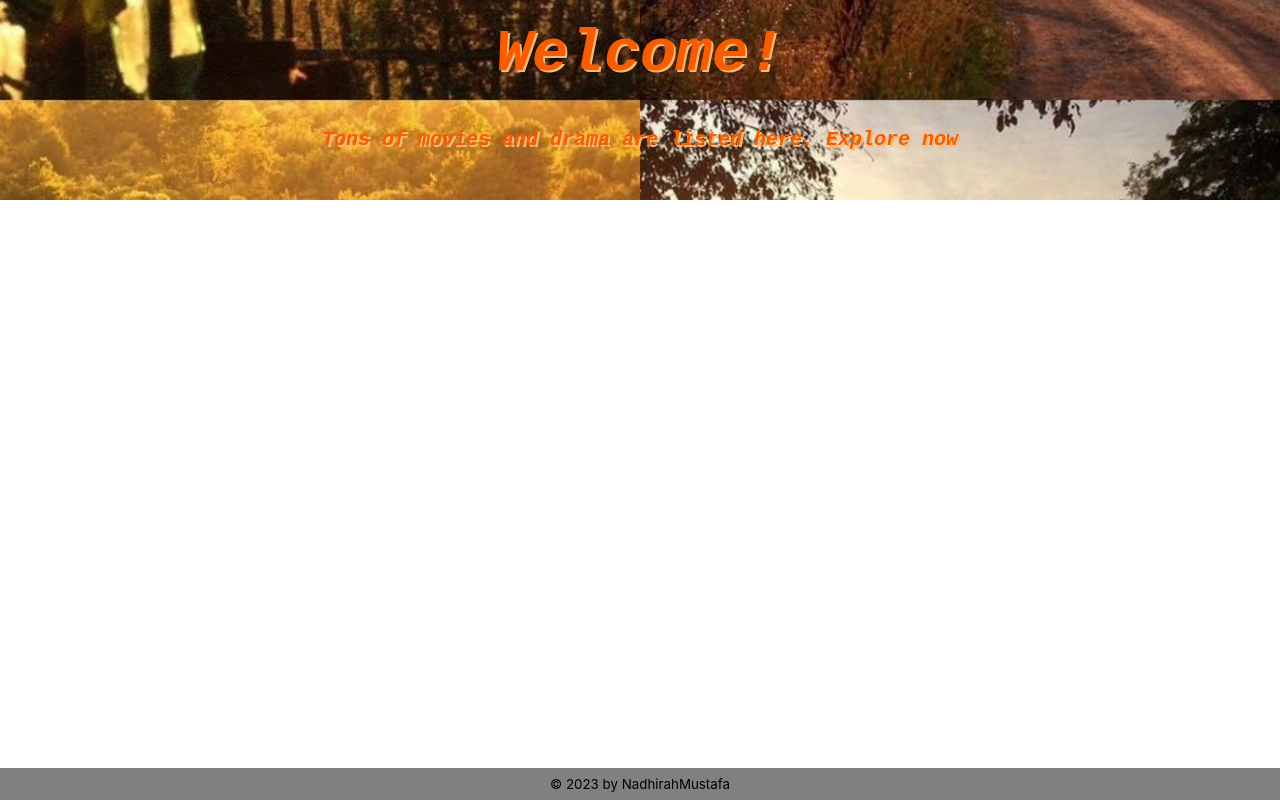
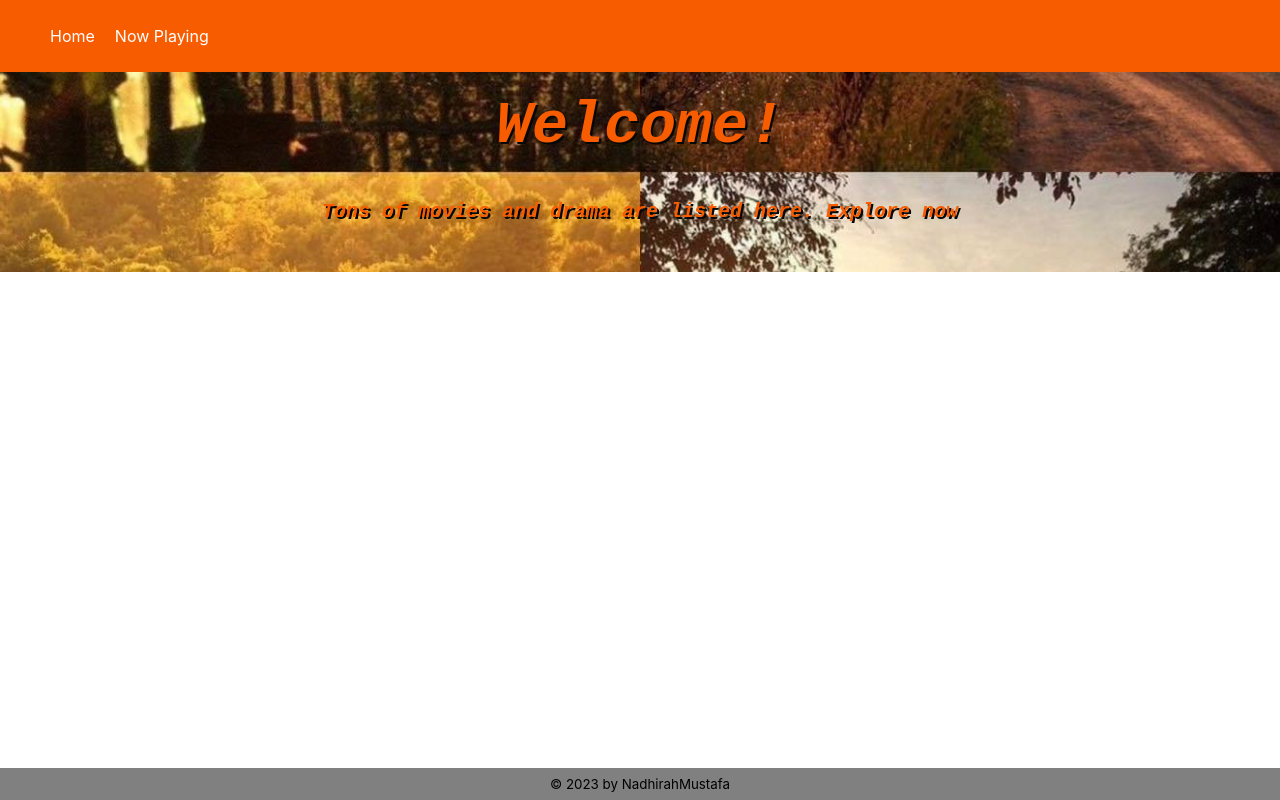
Before and after one commit to NadhirahMustafa/movie-drama-hub, a React (Create React App) app: page / in a window 1280 px wide. Built offline with nearby package versions, Linux system fonts and the light colour scheme.

Commit message:
Add navigation bar

```diff
--- a/package.json
+++ b/package.json
@@ -1,5 +1,5 @@
 {
-  "name": "tmdb",
+  "name": "movie-drama-hub",
   "version": "0.1.0",
   "private": true,
   "dependencies": {
@@ -16,6 +16,7 @@
     "@types/react-dom": "^18.2.7",
     "react": "^18.2.0",
     "react-dom": "^18.2.0",
+    "react-router-dom": "^6.15.0",
     "react-scripts": "5.0.1",
     "typescript": "^4.9.5",
     "web-vitals": "^2.1.4"
--- a/src/App.tsx
+++ b/src/App.tsx
@@ -1,12 +1,17 @@
-import './App.scss';
-import Home from './views/Home';
+import React from "react";
+import { BrowserRouter as Router, Route, Routes } from "react-router-dom";
+import NavigationBar from "./views/NavigationBar";
+import Home from "../src/views/Home";
 
-function App() {
+const App: React.FC = () => {
   return (
-    <div className="App">
-      <Home />
-    </div>
+    <Router>
+      <NavigationBar />
+      <Routes>
+        <Route path="/" element={<Home />} />
+      </Routes>
+    </Router>
   );
-}
+};
 
 export default App;
--- /dev/null
+++ b/src/styles/Component.scss
@@ -0,0 +1,24 @@
+.nav {
+    &--bar {
+      background-color: rgb(248, 92, 1);
+      padding: 10px;
+    }
+
+    &--list {
+      list-style: none;
+      display: flex;
+    }
+
+    &--list li {
+      margin-right: 20px;
+    }
+
+    &--list li a {
+      color: white;
+      text-decoration: none;
+    }
+
+    &--list li a:hover {
+      text-decoration: underline;
+    }
+  }
--- a/src/styles/Views.scss
+++ b/src/styles/Views.scss
@@ -6,7 +6,8 @@
     font-weight: 900;
     font-family: "Roboto Mono", monospace;
     color: rgb(248, 92, 1);
-    text-shadow: 2px 2px rgb(247, 185, 114);
+    text-shadow: 2px 2px rgb(7, 7, 7);
+    text-align: center;
   }
   &--header-title {
     font-size: 60px;
--- /dev/null
+++ b/src/views/NavigationBar.tsx
@@ -0,0 +1,16 @@
+import React from 'react';
+import { Link } from 'react-router-dom';
+import '../styles/Component.scss';
+
+const NavigationBar: React.FC = () => {
+  return (
+    <nav className="nav--bar">
+      <ul className="nav--list">
+        <li><Link to="/">Home</Link></li>
+        <li><Link to="/nowPlaying">Now Playing</Link></li>
+      </ul>
+    </nav>
+  );
+};
+
+export default NavigationBar;
```
